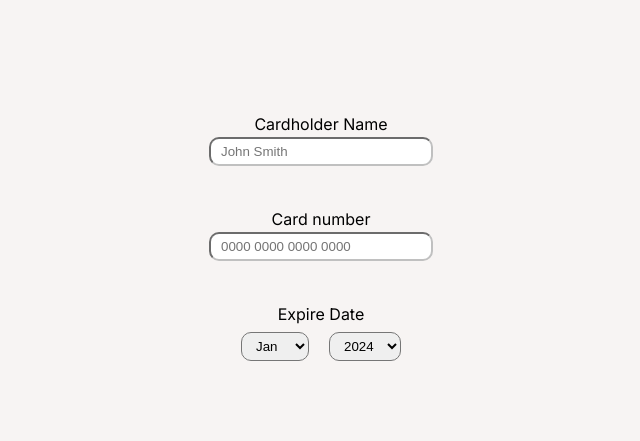
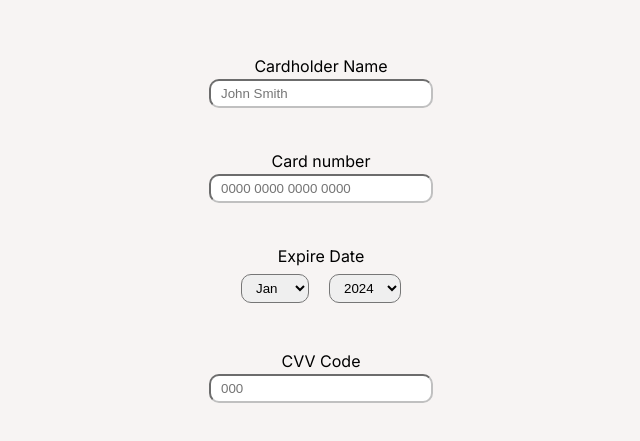
Before and after one commit to martastarnawska/card-validator, a React (Create React App) app: page / in a window 1280 px wide. Shown: the part 157-598 px from the top of the page, without its empty margins (319-959 px from the left). Built offline with nearby package versions, Linux system fonts and the light colour scheme.

Commit message:
add CVV Code field and its validation

```diff
--- /dev/null
+++ b/src/CVVCodeInput.tsx
@@ -0,0 +1,44 @@
+import { useState, ChangeEvent } from 'react'
+import ErrorMessage from './ErrorMessage';
+import Field from './Field';
+import { isCVVCodeValid } from './card-validator'
+import debounce from './debounce'
+
+const CVVCode = () => {
+  const [inputValue, setInputValue] = useState<string>("")
+  const [isValid, setIsValid] = useState<boolean>(false)
+  const [validationMessage, setValidationMessage] = useState<string>("")
+
+  const handleValidation = (inputValue: string): void => {
+    const [valid, message] = isCVVCodeValid(inputValue)
+    setIsValid(valid)
+    setValidationMessage(message)
+  }
+
+  const handleInputChange = (e:  ChangeEvent<HTMLInputElement>) => {
+    const handleDebouncedValidation = debounce(handleValidation)
+
+    setInputValue(e.target.value)
+    handleDebouncedValidation(e.target.value)
+  }
+
+  return (
+    <Field
+      id="CVV_number"
+      pattern=""
+      aria-label='CVV code'
+      placeholder="000"
+      inputValue={inputValue}
+      handleInputChange={handleInputChange}
+      labelText="CVV Code"
+      inputMode="numeric"
+  >
+    <ErrorMessage
+      isValid={isValid}
+      validationMessage={validationMessage}
+    />
+  </Field>
+  )
+}
+
+export default CVVCode
--- a/src/CreditCardForm.tsx
+++ b/src/CreditCardForm.tsx
@@ -1,3 +1,4 @@
+import CVVCode from "./CVVCodeInput"
 import CardNumberInput from "./CardNumberInput"
 import CardholderNameInput from "./CardholderNameInput"
 import ExpirationDate from "./ExpirationDate"
@@ -9,6 +10,7 @@ const CreditCardForm = () => {
       <CardholderNameInput />
       <CardNumberInput />
       <ExpirationDate />
+      <CVVCode />
     </form>
   )
 }
--- a/src/card-validator.ts
+++ b/src/card-validator.ts
@@ -3,11 +3,13 @@ export const MESSAGES = {
   NOT_NUMBER: "please enter only digits",
   ONLY_LETTERS: "this field can contain only letters",
   INVALID: "invalid card number",
-  EMPTY: "this field is required"
+  CVV_INVALID: "please provide 3 or 4 digits",
+  EMPTY: "this field is required",
 }
 
 const isNumber = (inputString: string): boolean => /^\d+$/.test(inputString)
 const containsOnlyLettersAndSpaces = (inputString: string): boolean => /^[a-zA-Z\s]*$/g.test(inputString)
+const containsThreeOrFourDigits = (insputString: string): boolean =>  /\b\d{3,4}\b/.test(insputString)
 
 type Validation = [boolean, string]
 
@@ -60,4 +62,19 @@ export const checkIsNameValid = (name: string): Validation => {
   return [false, MESSAGES.ONLY_LETTERS]
 }
 
+export const isCVVCodeValid = (code: string): Validation => {
+  // eslint-disable-next-line eqeqeq
+  if (code == '') {
+    return [false, MESSAGES.EMPTY]
+  }
+
+  console.log(code)
+  console.log(containsThreeOrFourDigits(code))
+  if (containsThreeOrFourDigits(code)) {
+    return [true, MESSAGES.OK]
+  }
+
+  return [false, MESSAGES.CVV_INVALID]
+}
+
 export default checkIsCartNumberValid
```
